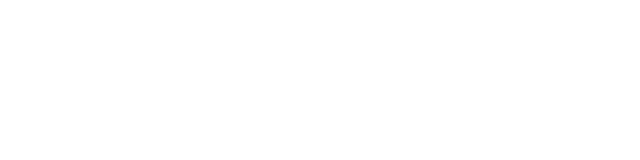
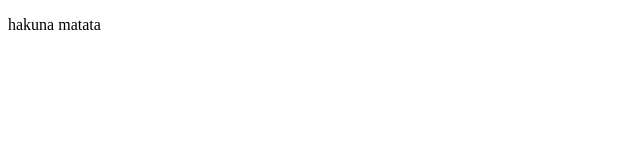
Before and after one commit to armenio2/webmotors, a React (Create React App) app: page / in a window 1280 px wide. Shown: the top 160 px of the page, without its empty margins (0-640 px from the left). Built offline with nearby package versions, Linux system fonts and the light colour scheme.

Commit message:
create view

```diff
--- a/src/App.js
+++ b/src/App.js
@@ -1,8 +1,11 @@
 import React from 'react';
+import Components from './components';
+
 
 function App() {
   return (
     <div className="App">
+      <Components.view.FilterFormView />
     </div>
   );
 }
--- /dev/null
+++ b/src/components/index.js
@@ -0,0 +1,7 @@
+import Views from './pages';
+
+const components = {
+    view: Views,
+}
+
+export default components;
--- /dev/null
+++ b/src/components/pages/filterForm/index.jsx
@@ -0,0 +1,11 @@
+import React from 'react';
+
+function FilterForm() {
+    return (
+        <div>
+            <p>hakuna matata</p>
+        </div>
+    );
+}
+
+export default FilterForm;
--- /dev/null
+++ b/src/components/pages/index.js
@@ -0,0 +1,7 @@
+import FilterFormView from './filterForm';
+
+const views = {
+    FilterFormView,
+}
+
+export default views;
```
